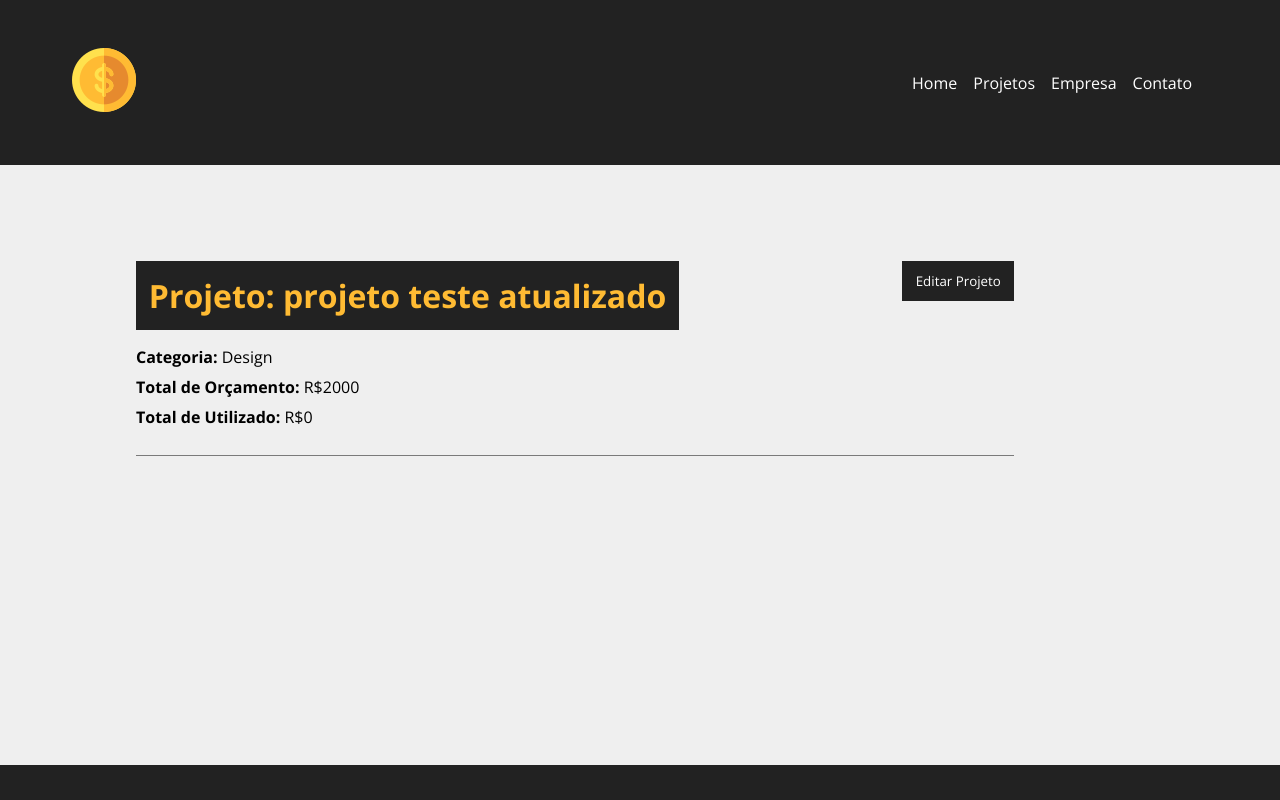
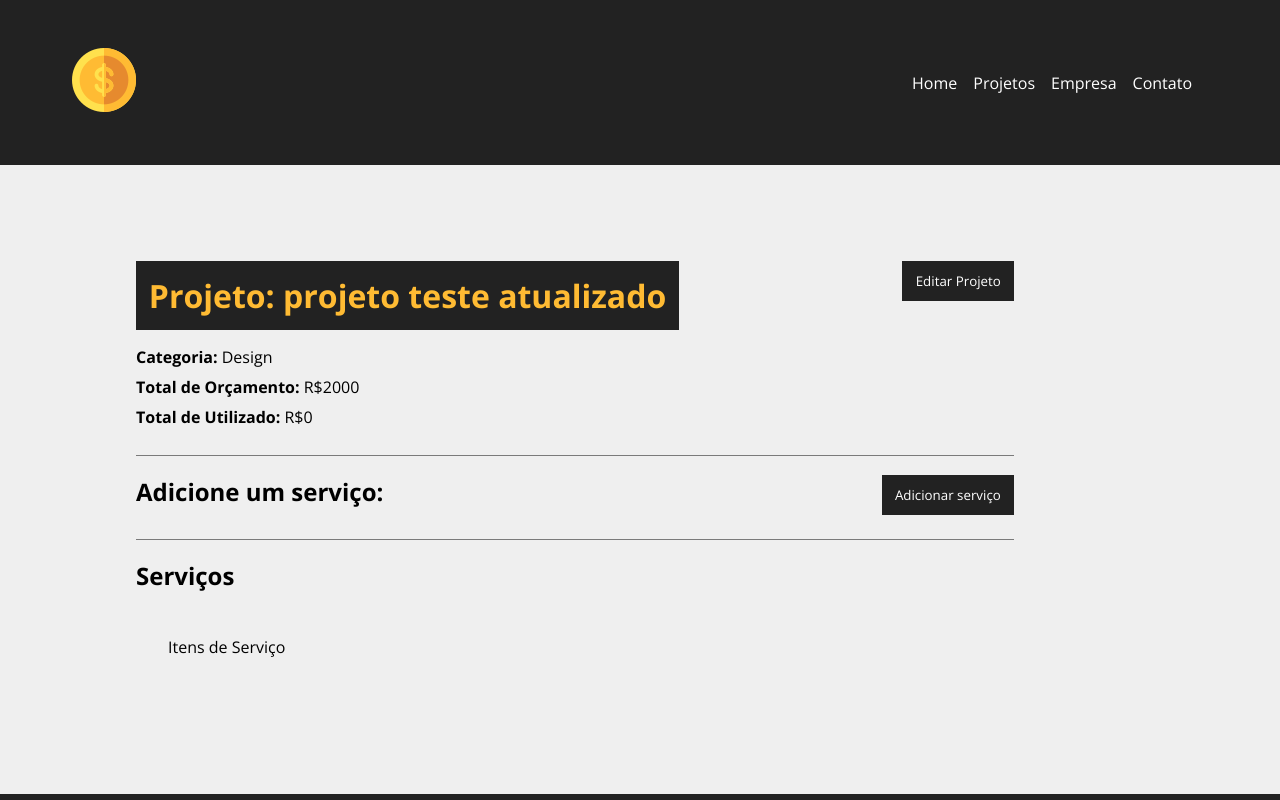
Before and after one commit to viniciuscastiliani/javascript, a React (Create React App) app in the folder curso-react-hora-de-codar/costs/: page /project/2r6UsobxbDk in a window 1280 px wide. Shown: the top 800 px of the page. Built offline with nearby package versions, Linux system fonts and the light colour scheme; data requests are answered from the project's data file; a web font is replaced by a local one.

Commit message:
Criando área de serviços

```diff
--- a/curso-react-hora-de-codar/costs/src/components/pages/Project.js
+++ b/curso-react-hora-de-codar/costs/src/components/pages/Project.js
@@ -14,9 +14,9 @@ function Project() {
 
     const [project, setProject] = useState([])
     const [showProjectForm, setShowProjectForm] = useState(false)
+    const [showServiceForm, setShowServiceForm] = useState(false)
     const [message, setMessage] = useState()
     const [type, setType] = useState()
-
 
     useEffect(() => {
         setTimeout(() => {
@@ -36,6 +36,7 @@ function Project() {
     }, [id])
 
     function editPost(project) {
+        setMessage('')
         //budget validation
         if (project.budget < project.cost) {
             setMessage('O orçamento não pode ser menor que o custo do projeto!')
@@ -65,12 +66,16 @@ function Project() {
         setShowProjectForm(!showProjectForm)
     }
 
+    function toggleServiceForm() {
+        setShowServiceForm(!showServiceForm)
+    }
+
     return (
         <>
             {project.name ? (
                 <div className={styles.projectDetails}>
                     <Container customClass="column">
-                        {message && <Message type={type} msg={message} /> }
+                        {message && <Message type={type} msg={message} />}
                         <div className={styles.detailsContainer}>
                             <h1>Projeto: {project.name}</h1>
                             <button className={styles.btn} onClick={toggleProjectForm}>
@@ -89,7 +94,7 @@ function Project() {
                                     </p>
                                 </div>
                             ) : (
-                                <div  className={styles.projectInfo}>
+                                <div className={styles.projectInfo}>
                                     <ProjectForm
                                         handleSubmit={editPost}
                                         btnText="Concluir Edição"
@@ -98,6 +103,20 @@ function Project() {
                                 </div>
                             )}
                         </div>
+
+                        <div className={styles.serviceFormContainer}>
+                            <h2>Adicione um serviço:</h2>
+                            <button className={styles.btn} onClick={toggleServiceForm}>
+                                {!showServiceForm ? 'Adicionar serviço' : 'Fechar'}
+                            </button>
+                            <div className={styles.projectInfo}>
+                                {showServiceForm && <div>fomrmulário de serviço</div>}
+                            </div>
+                        </div>
+                        <h2>Serviços</h2>
+                        <Container customClass="start">
+                            <p>Itens de Serviço</p>
+                        </Container>
                     </Container>
                 </div>
             ) : (
```
Lines whose indentation alone changed are shown as unchanged.
